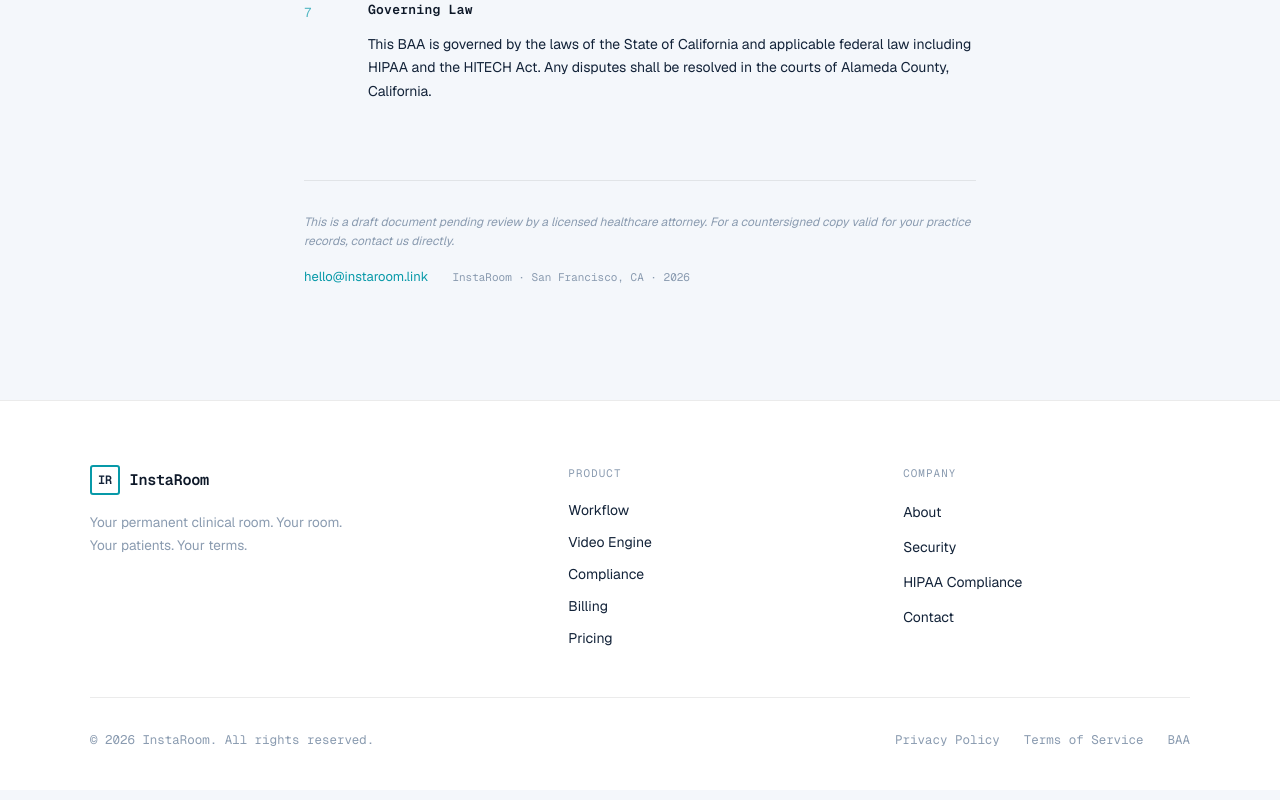
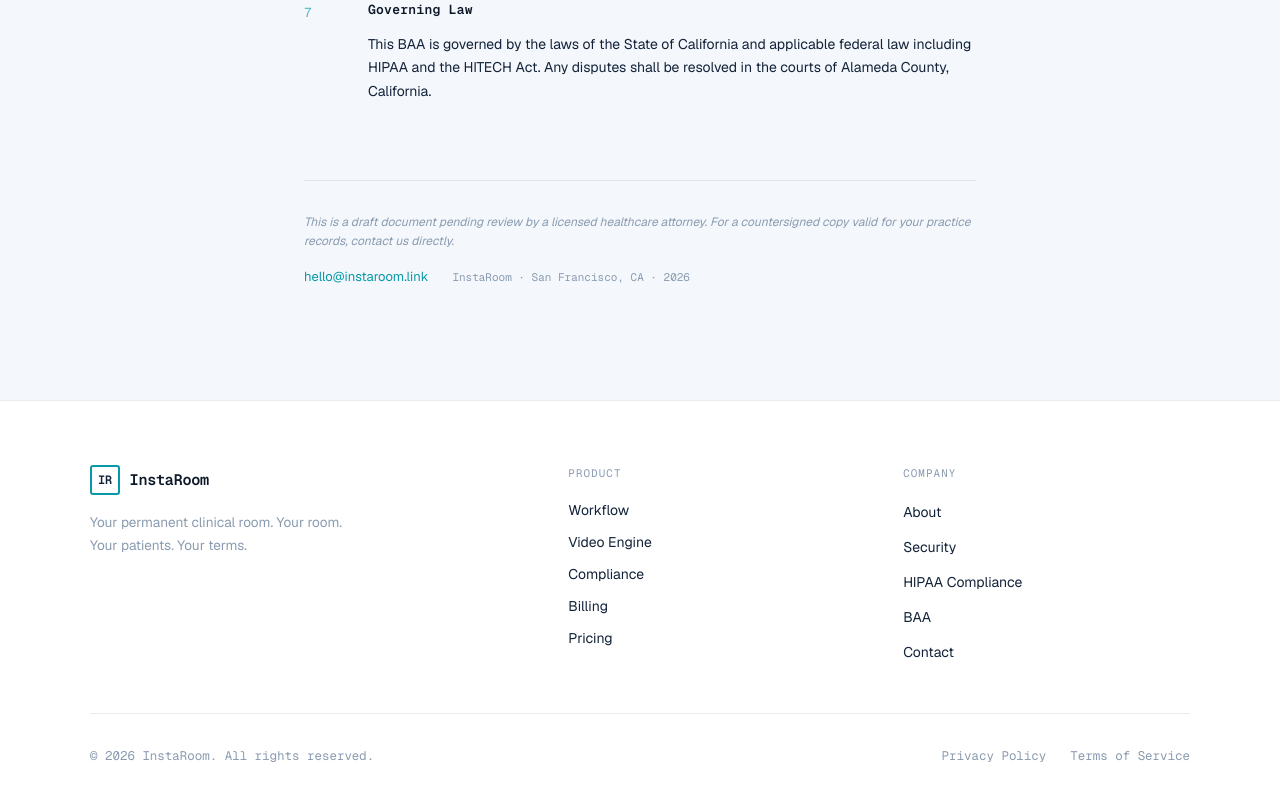
Before and after one commit to InstaDR-Lite/marketing, a Next.js app: page /baa in a window 1280 px wide. Shown: the part 1651-2451 px from the top of the page. Built offline with nearby package versions, Linux system fonts and the light colour scheme.

Commit message:
Updated security copy. Moved BAA under Company in the foooter.

```diff
--- a/app/security/page.tsx
+++ b/app/security/page.tsx
@@ -53,9 +53,10 @@ const TECH_DETAILS = [
     title: 'Data in Transit',
     body:  <>All data encrypted via <code>TLS 1.2+</code>. API endpoints served exclusively over <code>HTTPS</code>. WebSocket signaling over <code>WSS</code>. Cloudflare proxies API traffic with DDoS protection.</>
   },
+  // Inside your Security Features component or Accordion list
   {
-    title: 'Data at Rest',
-    body:  <>Provider and appointment data stored in encrypted <code>Postgres</code> on Neon (us-east-2). Payment data never stored — handled entirely by Stripe. No PHI stored in video infrastructure.</>
+    title: "Data at Rest",
+    body: "Provider and appointment data stored in an encrypted Postgres cluster. All inactive data is encrypted using a hardware-accelerated XTS-AES-256 block cipher at the storage layer, managed through secure enterprise key management infrastructure with automated rotation policies."
   },
   {
     title: 'Payments & Payouts',
--- a/components/Footer.tsx
+++ b/components/Footer.tsx
@@ -33,6 +33,7 @@ export default function Footer() {
               <li><a href="/about">About</a></li>
               <li><a href="/security">Security</a></li>
               <li><a href="/hipaa">HIPAA Compliance</a></li>
+              <li><a href="/baa">BAA</a></li>
               <li><a href="mailto:rupesh@instadr.link">Contact</a></li>
             </ul>
           </div>
@@ -45,7 +46,6 @@ export default function Footer() {
           <div className={styles.legal}>
             <a href="/privacy">Privacy Policy</a>
             <a href="/terms">Terms of Service</a>
-            <a href="/baa">BAA</a>
           </div>
         </div>
       </div>
```
